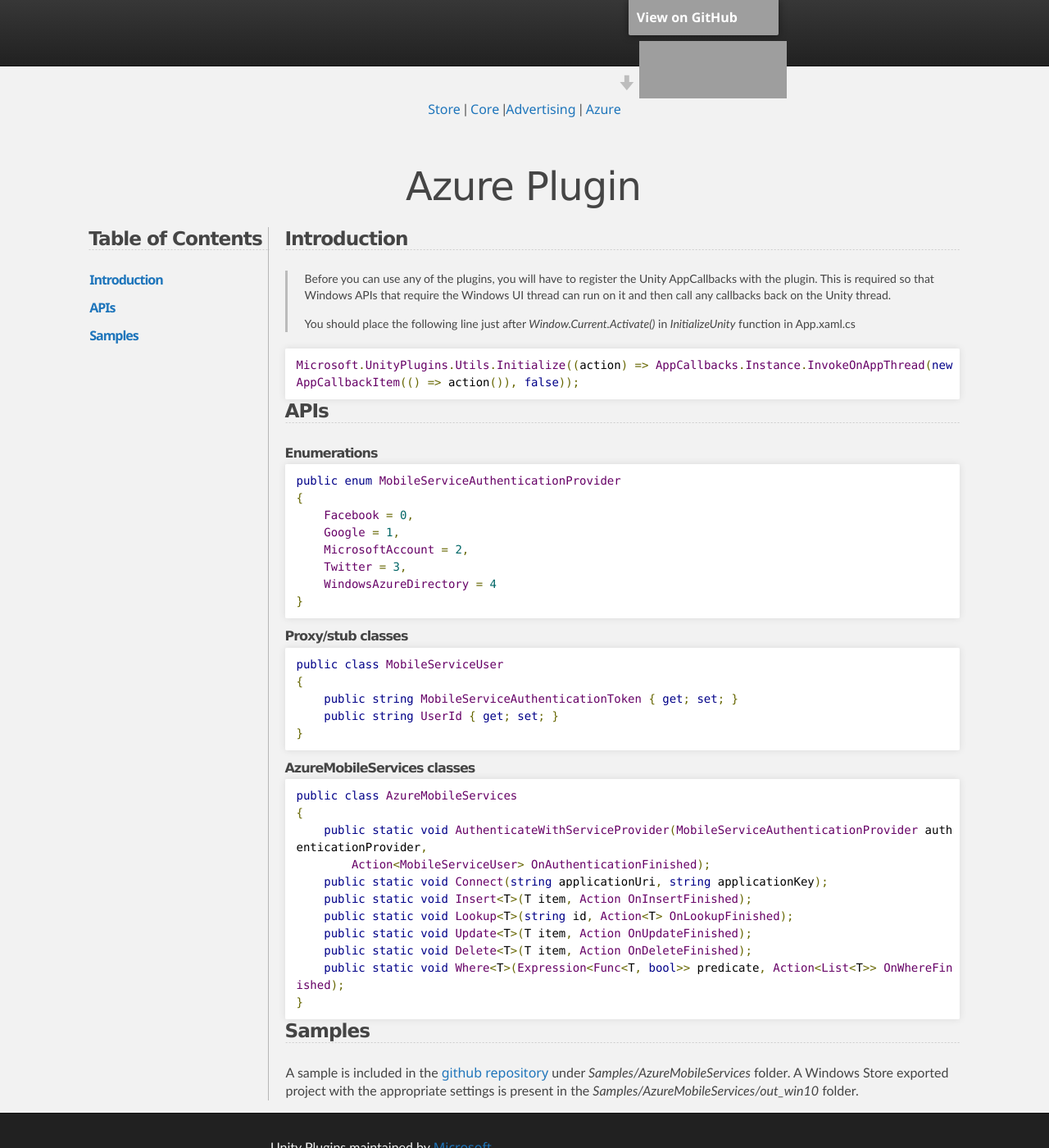
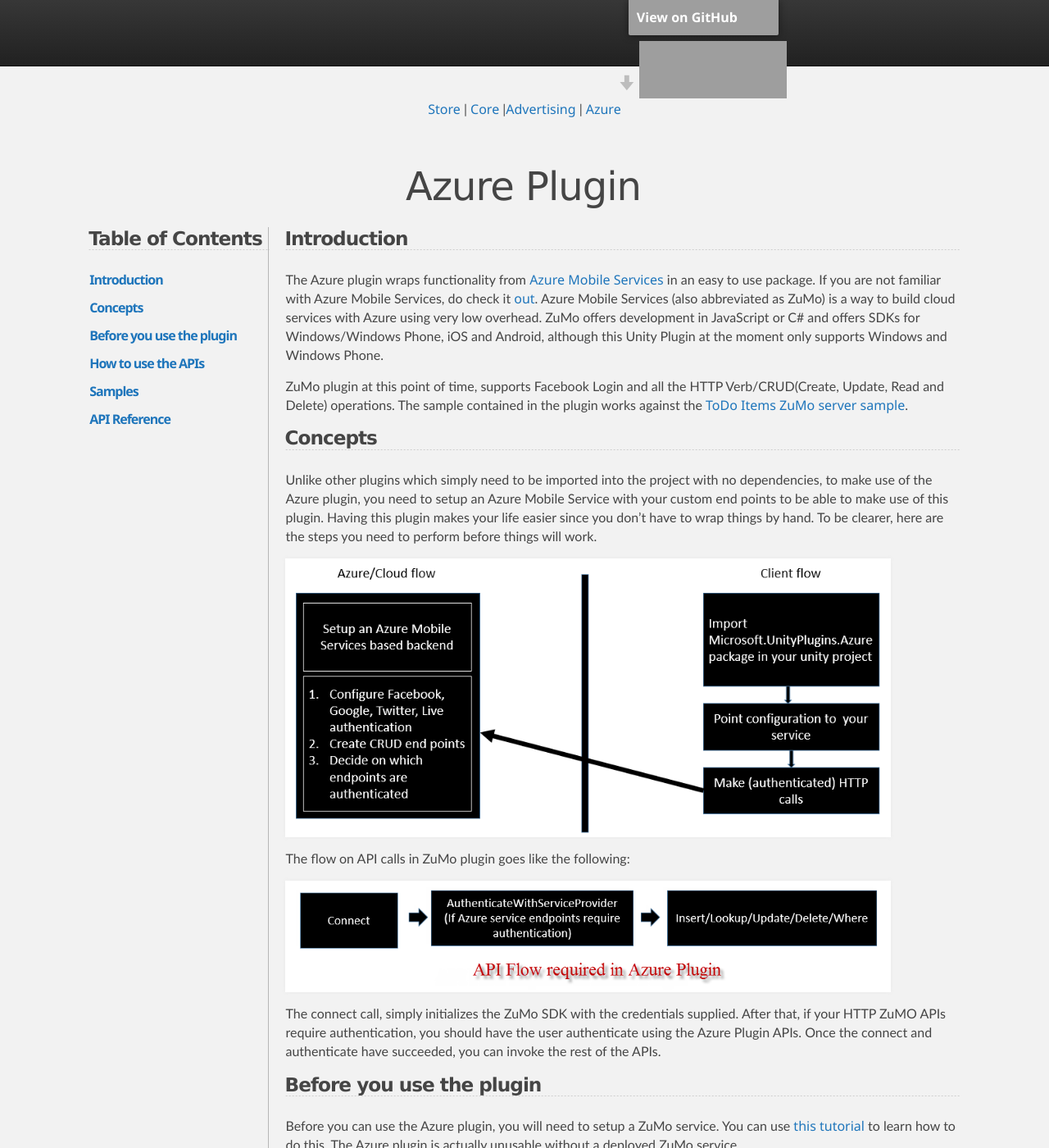
Before and after one commit to microsoft/unityplugins, a Jekyll site: the page built from azure/index.md, in a window 1280 px wide and 1400 px high, cut to the strip 0-1400 px from the top of the window. Shown: the whole strip at 82% size. Built offline with Jekyll 4.4.1, drawn with Linux system fonts in a browser that asks for light colours; Markdown is read by kramdown in place of the engine named in the settings; some of the changed text lies outside the part shown; grey boxes are pictures that could not be loaded.

Commit message:
Adding azure docs

````diff
--- a/azure/index.md
+++ b/azure/index.md
@@ -4,6 +4,24 @@ title: Azure Plugin
 ---
 
 ##Introduction
+The Azure plugin wraps functionality from [Azure Mobile Services](https://azure.microsoft.com/en-us/documentation/services/mobile-services/) in an easy to use package. If you are not familiar with Azure Mobile Services, do check it [out](https://azure.microsoft.com/en-us/documentation/services/mobile-services/). Azure Mobile Services (also abbreviated as ZuMo) is a way to build cloud services with Azure using very low overhead. ZuMo offers development in JavaScript or C# and offers SDKs for Windows/Windows Phone, iOS and Android, although this Unity Plugin at the moment only supports Windows and Windows Phone.
+
+ZuMo plugin at this point of time, supports Facebook Login and all the HTTP Verb/CRUD(Create, Update, Read and Delete) operations. The sample contained in the plugin works against the [ToDo Items ZuMo server sample](https://azure.microsoft.com/en-us/documentation/articles/mobile-services-dotnet-backend-windows-store-dotnet-get-started/).
+
+
+##Concepts
+Unlike other plugins which simply need to be imported into the project with no dependencies, to make use of the Azure plugin, you need to setup an Azure Mobile Service with  your custom end points to be able to make use of this plugin. Having this plugin makes your life easier since you don't have to wrap things by hand. To be clearer, here are the steps you need to perform before things will work.
+
+![Azure Mobile Services Setup](images/setting_up_zumo.png)
+
+The flow on API calls in ZuMo plugin goes like the following:
+
+![Azure Mobile Services Setup](images/api_flow.png)
+
+The connect call, simply initializes the ZuMo SDK with the credentials supplied. After that, if your HTTP ZuMO APIs require authentication, you should have the user authenticate using the Azure Plugin APIs. Once the connect and authenticate have succeeded, you can invoke the rest of the APIs.
+
+##Before you use the plugin
+Before you can use the Azure plugin, you will need to setup a ZuMo service. You can use [this tutorial](https://azure.microsoft.com/en-us/documentation/articles/mobile-services-dotnet-backend-windows-store-dotnet-get-started/) to learn how to do this. The Azure plugin is actually unusable without a deployed ZuMo service.
 
 >Before you can use any of the plugins, you will have to register the Unity AppCallbacks with the plugin. This is required so that Windows APIs that require the Windows UI thread can run on it and then call any callbacks back on the Unity thread.
 >
@@ -13,7 +31,60 @@ title: Azure Plugin
 Microsoft.UnityPlugins.Utils.Initialize((action) => AppCallbacks.Instance.InvokeOnAppThread(new AppCallbackItem(() => action()), false));
 ```
 
-##APIs
+##How to use the APIs
+
+We wrote the plugins with a consistent API surface in mind to ease development. Any of our APIs that can indicate success or failure use a callback mechanism. The callbacks are passed the result of the API call and we always return the result by wrapping it one of the two container classes [*CallbackResponse* or *CallbackResponse<T>*](https://github.com/Microsoft/unityplugins/blob/master/EditorProjects/Microsoft.UnityPlugins.Common/CallbackResponse.cs). There are a small number of exceptions where APIs directly return a result instead of using a callback, but majority of the APIs follow this model. Here is how the callback data structure looks like in case you don't want to click the link above.
+
+```C#
+public enum CallbackStatus
+{
+    Unknown = -1,
+    Failure = 0,
+    Success = 1,
+    TimedOut = 2
+}
+
+public class CallbackResponse
+{
+    public CallbackStatus Status { get; set; }
+    public Exception Exception { get; set; }
+}
+
+public class CallbackResponse<T> : CallbackResponse
+{
+    public T Result { get; set; }
+}
+```
+
+So, if your callback gets invoked, you should make sure to use a pattern similar to check your results:
+
+```C#
+SomePluginComponent.SomeAPICall((response) =>
+{
+
+    if (response.Status == CallbackStatus.Failure)
+    {
+        // An error has occured, take appropriate action
+		// details of the error are available in the response.Exception
+        return;
+    }
+
+    // If we reach here, the response.Status is success.
+	// If the callback takes a CallbackResponse<T>, then
+	// the result will be contained in response.Result.
+	// However, if the callback takes a CallbackResponse,
+	// the API does not return any results and trying to
+	// dereference response.Result will hit a NullReferenceException.
+});
+```
+
+In the above snippet, we provide an overview of how to handle the results coming back from the a generic plugin API call.
+
+
+##Samples
+A sample is included in the [github repository](https://github.com/Microsoft/unityplugins) under *Samples/AzureMobileServices* folder. A Windows Store exported project with the appropriate settings is present in the *Samples/AzureMobileServices/out_win10* folder.
+
+##API Reference
 
 ###Enumerations
 ```C#
@@ -38,18 +109,31 @@ public class MobileServiceUser
 
 ###AzureMobileServices classes
 
+
+*Connect* is the first API call from Azure plugin that needs to be invoked before invoking anything else. Without this, the other calls will fail
+
 ```C#
-public class AzureMobileServices
-{
+    public static void Connect(string applicationUri, string applicationKey);
+```
+
+
+ZuMo HTTP endpoints can be set to require authentication or not require authentication. Most games and applications require user authentication to create a customized profile. ZuMo has built in authentication for Facebook, Twitter, Google and Live. You will have to configure some information on the ZuMo portal to use these authentication mechanisms and then finally make this API call from the client to authenticate the user.
+
+```C#
+
     public static void AuthenticateWithServiceProvider(MobileServiceAuthenticationProvider authenticationProvider,
         Action<MobileServiceUser> OnAuthenticationFinished);
-    public static void Connect(string applicationUri, string applicationKey);
+```
+
+
+*Insert/Lookup/Update/Delete/Where<T>* are generic functions that take a generic object as input. You can specify any C# object to these APIs in the ZuMo service. Usually, a table of the same name as the type needs to be present on the ZuMo side. When the HTTP call is finished, supplied event handler is invoked.
+
+```C#
     public static void Insert<T>(T item, Action OnInsertFinished);
     public static void Lookup<T>(string id, Action<T> OnLookupFinished);
     public static void Update<T>(T item, Action OnUpdateFinished);
     public static void Delete<T>(T item, Action OnDeleteFinished);
     public static void Where<T>(Expression<Func<T, bool>> predicate, Action<List<T>> OnWhereFinished);
-}
 ```
-##Samples
-A sample is included in the [github repository](https://github.com/Microsoft/unityplugins) under *Samples/AzureMobileServices* folder. A Windows Store exported project with the appropriate settings is present in the *Samples/AzureMobileServices/out_win10* folder.
+
+> Note that although we take great effort towards making sure that the API reference is up to date, the [github repository](https://github.com/Microsoft/unityplugins) is the final authority. In particular, the [AzureMobileServices.cs File](https://github.com/Microsoft/unityplugins/blob/master/EditorProjects/Microsoft.UnityPlugins.AzureMobileServices.Editor/AzureMobileServices.cs) in the official repository is the final authoritative source in case documentation and plugin don't seem to be agreeing.
````
Also changed, not shown: core/index.md (+2 -0 lines), store/index.md (+3 -3 lines), azure/images/api_flow.png (added), azure/images/setting_up_zumo.png (added).
